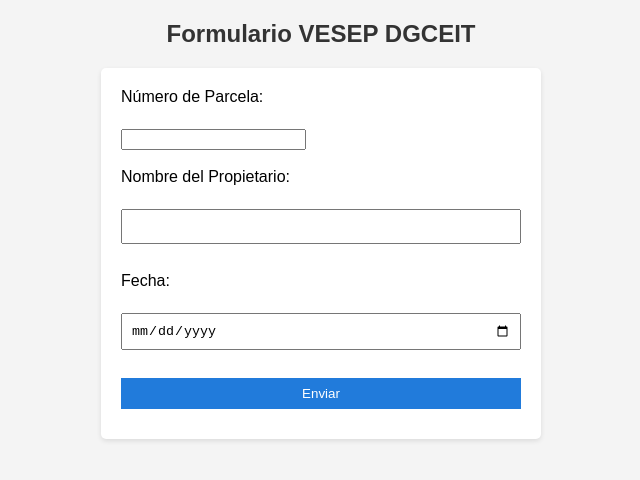
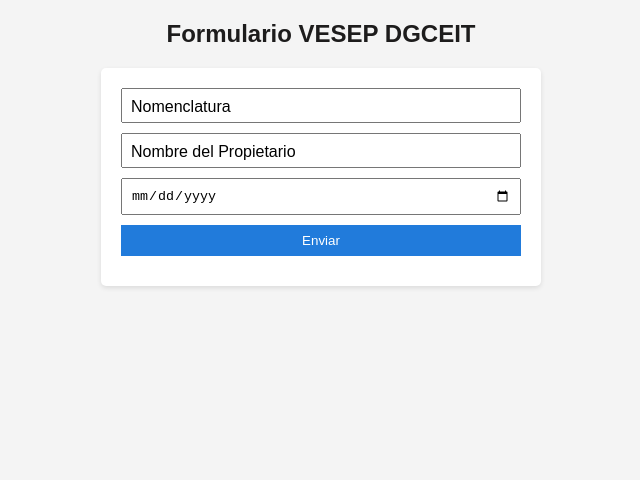
Before and after one commit to aguspacheco/Vesep-2024, a plain HTML site: page index.html in a window 1280 px wide. Shown: the whole page, without its empty margins (319-959 px from the left). Drawn offline with Linux system fonts and the light colour scheme.

Commit message:
empezando

```diff
--- a/index.html
+++ b/index.html
@@ -9,17 +9,23 @@
 <body>
     <h2>Formulario VESEP DGCEIT</h2>
 
-<form>
-  <label for="numeroParcela">Número de Parcela:</label><br>
-  <input type="number" id="numeroParcela" name="parcel_number"><br><br>
+    <form>
+      <div style="position:relative;">
+          <input type="text" id="numeroParcela" name="numeroParcela">
+          <label for="parcel_number">Nomenclatura</label>
+      </div>
 
-  <label for="owner_name">Nombre del Propietario:</label><br>
-  <input type="text" id="owner_name" name="owner_name"><br><br>
+      <div style="position:relative;">
+          <input type="text" id="nombrePropietario" name="nombrePropietario">
+          <label for="owner_name">Nombre del Propietario</label>
+      </div>
 
-  <label for="date">Fecha:</label><br>
-  <input type="date" id="date" name="date"><br><br>
+      <div style="position:relative;">
+          <input type="date" id="fecha" name="fecha">
+          <label for="date"></label>
+      </div>
 
-  <input type="submit" value="Enviar">
-</form>
+      <input type="submit" id="botonEnviar" value="Enviar">
+    </form>
 </body>
 </html>
--- a/style.css
+++ b/style.css
@@ -16,12 +16,14 @@ form {
 
 h2 {
     text-align: center;
-    color: #333;
+    color: #1d1c1c;
 }
 
 label {
-    display: block;
-    margin-bottom: 5px;
+    position: absolute;
+    top: 10px;
+    left: 10px;
+    transition: all 0.3s ease-in-out;
 }
 
 input[type="text"],
@@ -33,6 +35,13 @@ input[type="submit"] {
     box-sizing: border-box;
 }
 
+input[type="text"]:focus + label,
+input[type="date"]:focus + label {
+    top: -15px;
+    font-size: 12px;
+    color: #007bff;
+}
+
 input[type="submit"] {
     background-color: #217bdb;
     color: #fff;
@@ -41,5 +50,5 @@ input[type="submit"] {
 }
 
 input[type="submit"]:hover {
-    background-color: #1367c0;
+    background-color: #0056b3;
 }
```
Also changed, not shown: main.js (+17 -0 lines).
